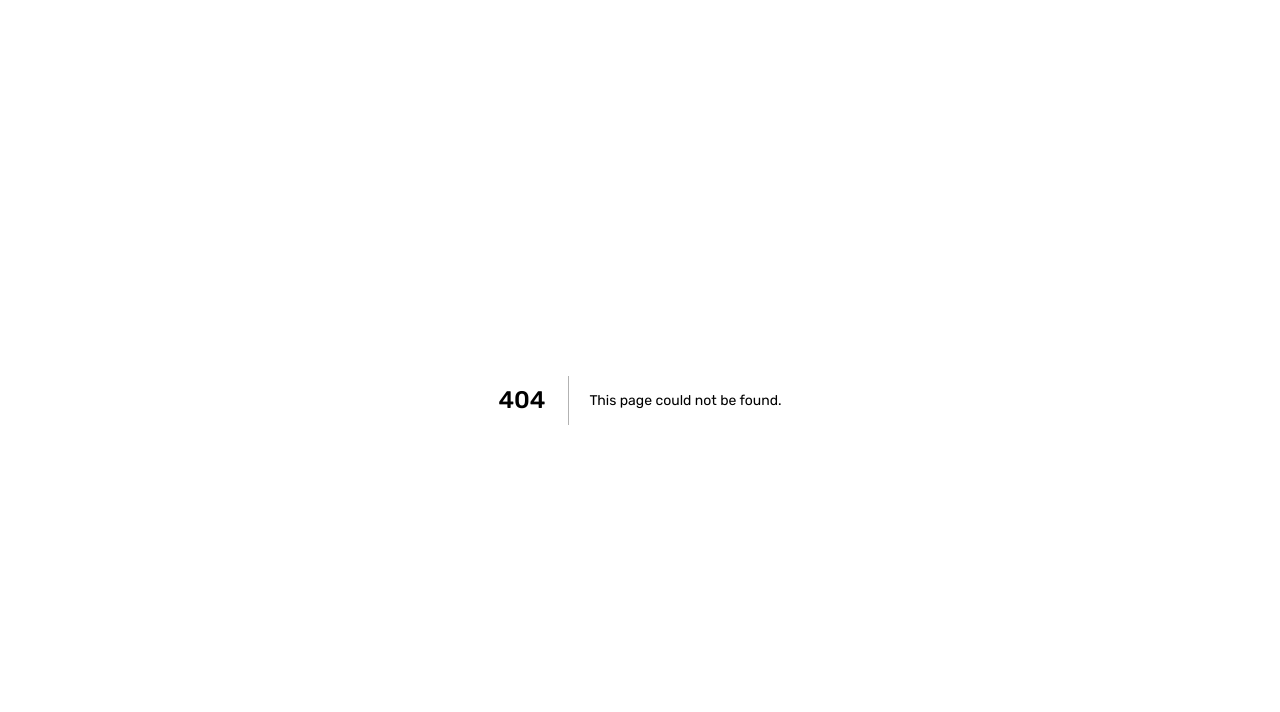
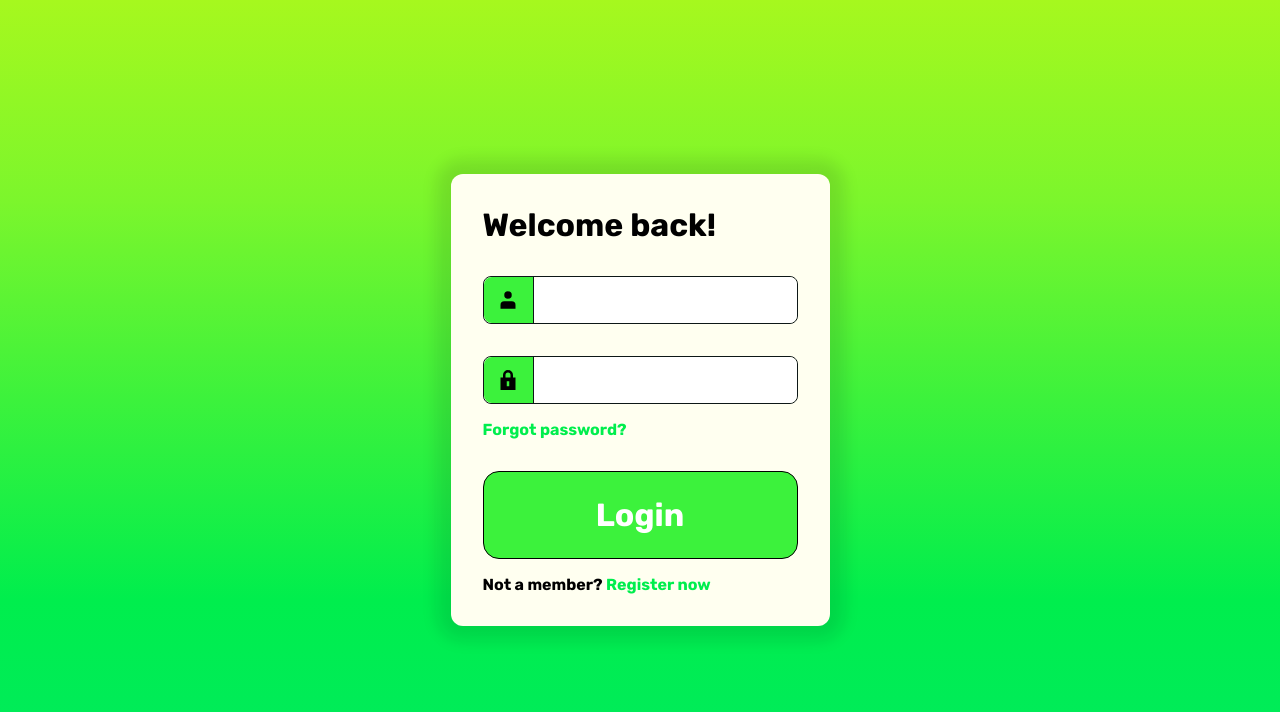
Before and after one commit to luanAfons0/Super-Todo-App, a Next.js app in the folder front-end/: page /login in a window 1280 px wide. Before the commit this address had no page. Shown: the top 712 px of the page. Built offline with nearby package versions, Linux system fonts and the light colour scheme.

Commit message:
feat: login page

```diff
--- a/front-end/app/globals.css
+++ b/front-end/app/globals.css
@@ -9,3 +9,10 @@
   font-weight: 700;
   font-style: normal;
 }
+
+a {
+  text-decoration: none;
+  color: #00ee4d;
+  text-decoration: none;
+  font-size: 1rem;
+}
--- /dev/null
+++ b/front-end/app/login/page.tsx
@@ -0,0 +1,10 @@
+import styles from "./styles.module.css";
+import LoginBox from "@/components/LoginBox";
+
+export default function LoginPage() {
+  return (
+    <div className={styles.container}>
+      <LoginBox />
+    </div>
+  );
+}
--- /dev/null
+++ b/front-end/app/login/styles.module.css
@@ -0,0 +1,14 @@
+.container {
+  display: flex;
+  justify-content: center;
+  align-items: center;
+  height: 100vh;
+  width: 100vw;
+  background: linear-gradient(
+    #a6f81e 0%,
+    #7cf62c 25%,
+    #3cf23c 50%,
+    #00ee4d 75%,
+    #00ea60 100%
+  );
+}
--- a/front-end/components/Button/index.tsx
+++ b/front-end/components/Button/index.tsx
@@ -1,8 +1,22 @@
+"use client";
+
 import styles from "./styles.module.css";
 
-export default function Button({ buttonText }: { buttonText: string }) {
+export default function Button({
+  buttonText,
+  customStyle,
+  onClick,
+}: {
+  buttonText: string;
+  customStyle?: any;
+  onClick?: Function;
+}) {
   return (
-    <button className={styles.button}>
+    <button
+      onClick={() => (onClick ? onClick() : undefined)}
+      className={styles.button}
+      style={{ ...customStyle }}
+    >
       <p>{buttonText}</p>
     </button>
   );
--- /dev/null
+++ b/front-end/components/Input/index.tsx
@@ -0,0 +1,32 @@
+"use client";
+
+import { ReactNode } from "react";
+import styles from "./styles.module.css";
+
+type InputProps = {
+  type: "number" | "text";
+  value: string;
+  setValue: Function;
+  startIcon?: ReactNode;
+};
+
+export default function Input({
+  type,
+  value,
+  setValue,
+  startIcon = undefined,
+}: InputProps) {
+  return (
+    <div className={styles.container}>
+      {startIcon && <div className={styles.startIcon}>{startIcon}</div>}
+      <input
+        className={styles.input}
+        type={type}
+        value={value}
+        onChange={(e: React.ChangeEvent<HTMLInputElement>) =>
+          setValue(e.target.value)
+        }
+      />
+    </div>
+  );
+}
--- /dev/null
+++ b/front-end/components/Input/styles.module.css
@@ -0,0 +1,36 @@
+.container {
+  display: flex;
+  border: 1px solid #0d1717;
+  border-radius: 8px;
+  height: 3rem;
+}
+
+.input {
+  width: 100%;
+  height: 100%;
+  border: unset;
+  border-radius: 8px;
+  padding-left: 0.5rem;
+  font-size: 18px;
+  font-weight: 400;
+}
+
+.input:focus {
+  border: unset;
+  border-radius: unset;
+}
+
+.startIcon {
+  display: flex;
+  justify-content: center;
+  align-items: center;
+  width: 60px;
+  border-right: 1px solid #0d1717;
+  background-color: #3cf23c;
+  border-radius: 8px 0 0 8px;
+}
+
+.startIcon svg {
+  width: 20px;
+  height: 20px;
+}
--- /dev/null
+++ b/front-end/components/LoginBox/index.tsx
@@ -0,0 +1,53 @@
+"use client";
+
+import { useState } from "react";
+import Button from "../Button";
+import Input from "../Input";
+import styles from "./styles.module.css";
+import { userIcon, lockIcon } from "@/public/icons";
+
+export default function LoginBox() {
+  const [email, setEmail] = useState("");
+  const [password, setPassword] = useState("");
+
+  const basicValidation = () => {
+    window.alert("Login!");
+  };
+
+  return (
+    <div className={styles.container}>
+      <form method="POST">
+        <div className={styles.row}>
+          <h1>Welcome back!</h1>
+        </div>
+        <div className={styles.row}>
+          <Input
+            type="text"
+            value={email}
+            setValue={setEmail}
+            startIcon={userIcon}
+          />
+        </div>
+        <div className={styles.row}>
+          <Input
+            type="text"
+            value={password}
+            setValue={setPassword}
+            startIcon={lockIcon}
+          />
+          <a href="/forgot-password">Forgot password?</a>
+        </div>
+        <div className={styles.row}>
+          <Button
+            onClick={basicValidation}
+            customStyle={{ margin: "0" }}
+            buttonText="Login"
+          />
+          <div>
+            Not a member? <a href="/new-account">Register now</a>
+          </div>
+        </div>
+      </form>
+    </div>
+  );
+}
--- /dev/null
+++ b/front-end/components/LoginBox/styles.module.css
@@ -0,0 +1,19 @@
+.container {
+  height: fit-content;
+  border-radius: 12px;
+  padding: 1rem;
+  background-color: #fffff0;
+  box-shadow: #0d17171a 0px 0px 15px 15px;
+  display: flex;
+  justify-content: center;
+  align-items: center;
+  flex-direction: column;
+}
+
+.row {
+  display: flex;
+  flex-direction: column;
+  gap: 1rem;
+  width: 100%;
+  padding: 1rem;
+}
--- a/front-end/public/icons/index.js
+++ b/front-end/public/icons/index.js
@@ -89,3 +89,27 @@ export const excludeIcon = (
     <path d="M46 1.6c-14 3-27.1 12.1-35.7 24.6C-1.8 44-3.1 66.1 6.7 86c3.5 7.2 7.1 11 84.7 88.7l81.1 81.3-81.1 81.2C13.8 415 10.2 418.8 6.7 426c-13.5 27.4-5.4 58.7 19.5 75.7 17.8 12.1 39.9 13.4 59.8 3.6 7.2-3.5 11-7.1 88.8-84.7l81.2-81.1 81.3 81.1c77.7 77.6 81.5 81.2 88.7 84.7 19.6 9.7 41.7 8.5 59.4-3.3 25.3-17 33.5-48.4 19.9-76-3.5-7.2-7.1-11-84.7-88.8L339.5 256l81.1-81.3C498.2 97 501.8 93.2 505.3 86c13.5-27.4 5.4-58.7-19.5-75.7C468-1.7 446.1-3.1 426 6.6c-7.2 3.5-10.5 6.6-88.7 84.8L256 172.5l-81.2-81.1C97 13.8 93.2 10.2 86 6.7 73.2.4 59.6-1.4 46 1.6" />
   </svg>
 );
+
+export const userIcon = (
+  <svg viewBox="0 0 16 16" fill="none" xmlns="http://www.w3.org/2000/svg">
+    <g strokeWidth="0" />
+    <g strokeLinecap="round" strokeLinejoin="round" />
+    <path
+      d="M8 7a3 3 0 1 0 0-6 3 3 0 0 0 0 6m6 5a3 3 0 0 0-3-3H5a3 3 0 0 0-3 3v3h12z"
+      fill="#000"
+    />
+  </svg>
+);
+
+export const lockIcon = (
+  <svg viewBox="0 0 16 16" fill="none" xmlns="http://www.w3.org/2000/svg">
+    <g strokeWidth="0" />
+    <g strokeLinecap="round" strokeLinejoin="round" />
+    <path
+      fillRule="evenodd"
+      clipRule="evenodd"
+      d="M4 6V4a4 4 0 1 1 8 0v2h2v10H2V6zm2-2a2 2 0 1 1 4 0v2H6zm1 9V9h2v4z"
+      fill="#000"
+    />
+  </svg>
+);
```
